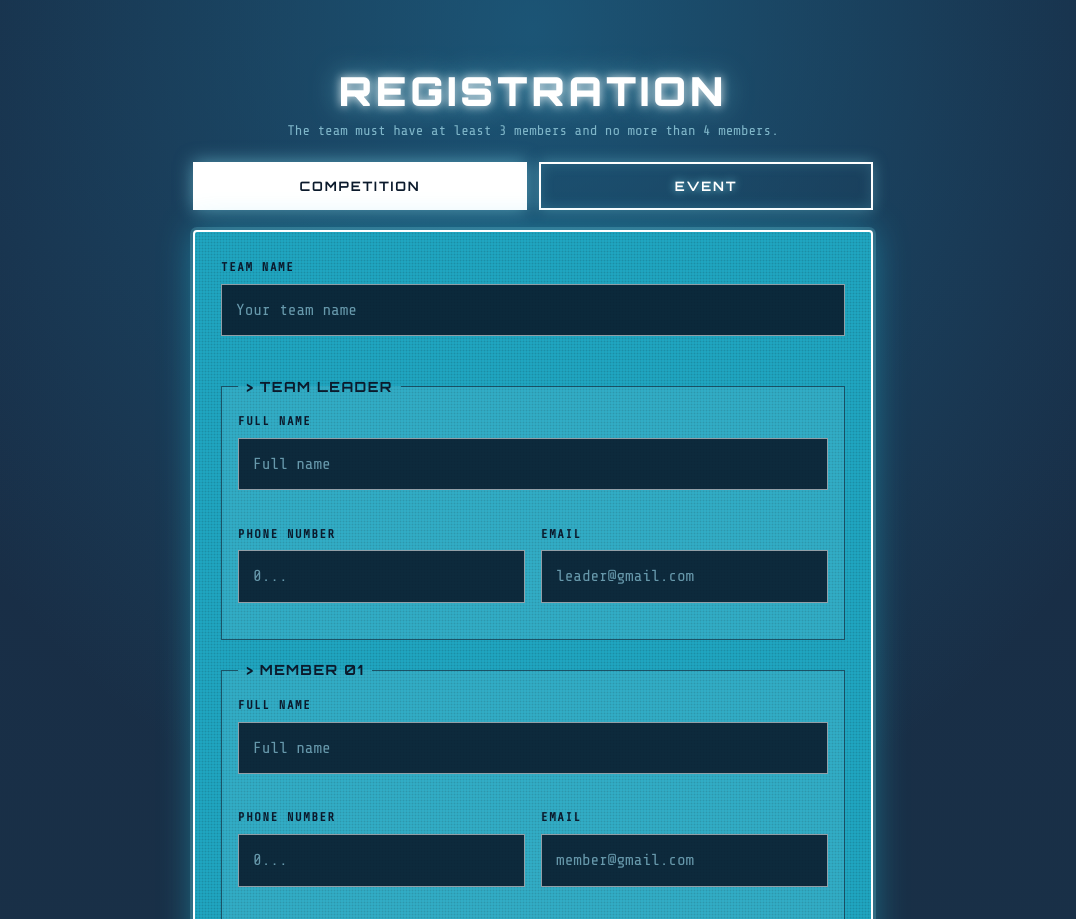
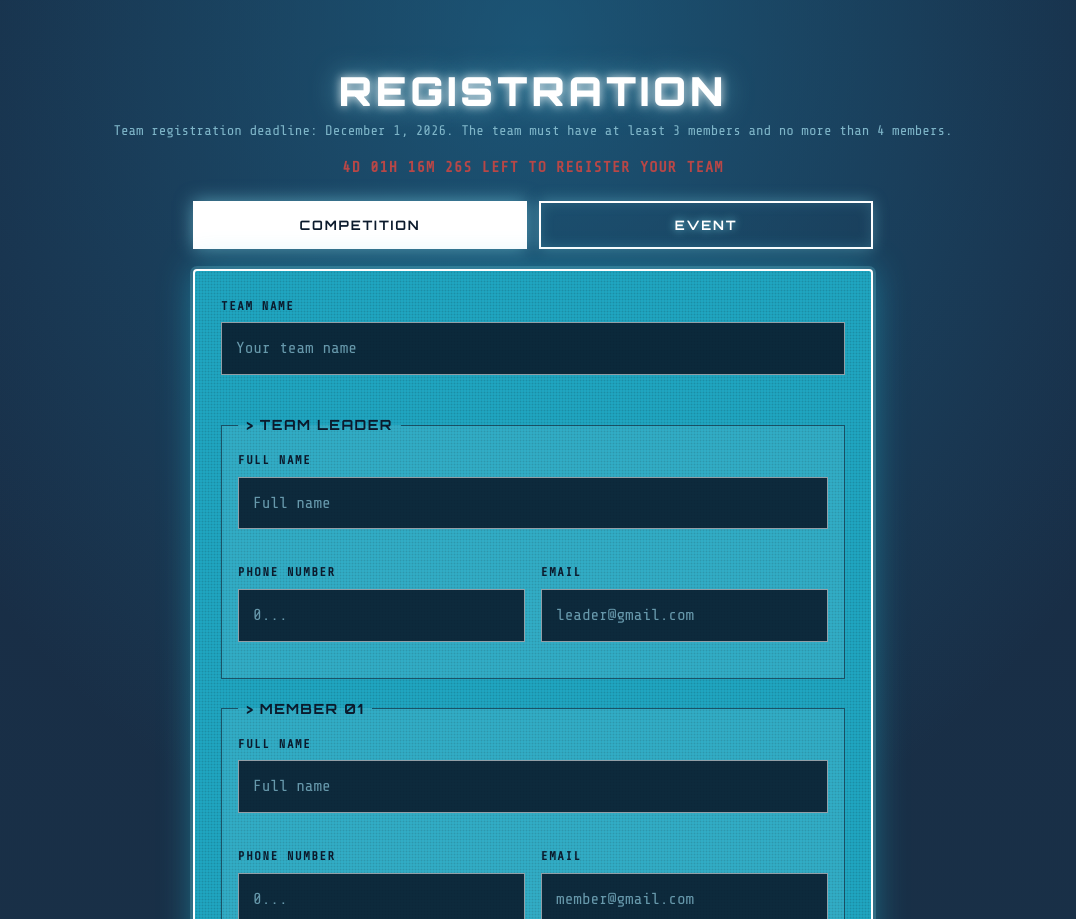
Before and after one commit to YasserAR24/TechHub-registration, a plain HTML site: page index.html in a window 1280 px wide. Shown: the part 1095-2014 px from the top of the page, without its empty margins (107-1183 px from the left). Drawn offline with nearby package versions, Linux system fonts and the light colour scheme.

Commit message:
team registration deadline

```diff
--- a/index.html
+++ b/index.html
@@ -42,7 +42,11 @@
   </header>
 
   <section class="sec" id="registration">
-    <div class="sec-head"><h2 class="scr">REGISTRATION</h2><p id="reg-note">The team must have at least 3 members and no more than 4 members.</p></div>
+    <div class="sec-head">
+      <h2 class="scr">REGISTRATION</h2>
+      <p id="reg-note">Team registration deadline: December 1, 2026. The team must have at least 3 members and no more than 4 members.</p>
+      <p class="deadline-timer" id="team-deadline-timer" role="timer" aria-live="off"></p>
+    </div>
     <div class="tabs" role="tablist" aria-label="Registration type">
       <button class="btn solid" type="button" role="tab" id="tab-comp" aria-controls="reg-form" aria-selected="true">Competition</button>
       <button class="btn" type="button" role="tab" id="tab-event" aria-controls="event-form" aria-selected="false" tabindex="-1">Event</button>
--- a/script.js
+++ b/script.js
@@ -101,6 +101,34 @@
 
   if (!SCRIPT_URL) st.textContent = 'Demo form. Nothing is sent or stored.';
 
+  /* Team registration closes after December 1, 2026 (event registration is unaffected). */
+  var teamDeadline = new Date(2026, 11, 1, 23, 59, 59, 999).getTime();
+  var teamDeadlineTimer = document.getElementById('team-deadline-timer');
+  function teamRegistrationClosed() { return Date.now() > teamDeadline; }
+  function updateTeamDeadline() {
+    var remaining = teamDeadline - Date.now();
+    if (remaining <= 0) {
+      teamDeadlineTimer.textContent = 'Team registration closed';
+      teamDeadlineTimer.className = 'deadline-timer closed';
+      rf.querySelectorAll('input, button').forEach(function (control) { control.disabled = true; });
+      st.className = 'status bad';
+      st.textContent = 'Team registration closed on December 1, 2026.';
+      return;
+    }
+    var days = Math.floor(remaining / 86400000);
+    var hours = Math.floor((remaining % 86400000) / 3600000);
+    var minutes = Math.floor((remaining % 3600000) / 60000);
+    var seconds = Math.floor((remaining % 60000) / 1000);
+    teamDeadlineTimer.textContent =
+      days + 'd ' +
+      String(hours).padStart(2, '0') + 'h ' +
+      String(minutes).padStart(2, '0') + 'm ' +
+      String(seconds).padStart(2, '0') + 's'
+      + ' left to register your team';
+  }
+  updateTeamDeadline();
+  setInterval(updateTeamDeadline, 1000);
+
   var PHONE_MSG = 'Phone must be 10 digits and start with 05, 06 or 07.';
   var tests = {
     name: { test: function (v) { return v.length >= 2; }, msg: 'Enter a full name.' },
@@ -180,6 +208,10 @@
 
   rf.addEventListener('submit', function (e) {
     e.preventDefault();
+    if (teamRegistrationClosed()) {
+      updateTeamDeadline();
+      return;
+    }
     var firstBad = null;
     function flag(r, msg) { setError(r, msg); if (!firstBad) firstBad = document.getElementById(r.id); }
 
@@ -303,7 +335,7 @@
     evStatus.className = 'status';
     evStatus.textContent = 'Sending...';
     post(EVENT_SCRIPT_URL, params).then(function () {
-      document.getElementById('ev-text').textContent = 'We will contact ' + email + ' for confirmation.';
+      document.getElementById('ev-text').textContent = email + ', We wait for you at 5th December.';
       ef.querySelector('.form-body').hidden = true;
       evOk.hidden = false;
       evOk.focus();
@@ -329,6 +361,7 @@
       t.form.hidden = !on;
     });
     note.textContent = tabs[i].note;
+    teamDeadlineTimer.hidden = i !== 0;
   }
   tabs.forEach(function (t, i) {
     t.btn.addEventListener('click', function () { select(i); });
--- a/styles.css
+++ b/styles.css
@@ -146,6 +146,16 @@ a { color: var(--cyan); }
 .tabs { display: grid; grid-template-columns: repeat(2, minmax(0, 1fr)); gap: 12px; width: 100%; max-width: 680px; }
 .tabs .btn { padding-inline: 8px; }
 .tabs .btn[aria-selected="true"]:hover { background: var(--white); color: var(--ink); }
+.sec-head .deadline-timer {
+  margin: 8px 0 0;
+  color: #b84747;
+  font-family: var(--font-body);
+  font-size: 15px;
+  font-weight: 900;
+  letter-spacing: 0.08em;
+  text-transform: uppercase;
+}
+.deadline-timer.closed { color: #8a0f22; }
 
 /* registration form */
 .form { width: 100%; max-width: 680px; padding: 26px; text-align: left; }
```
